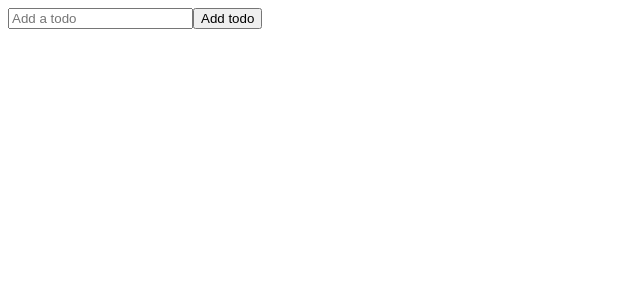
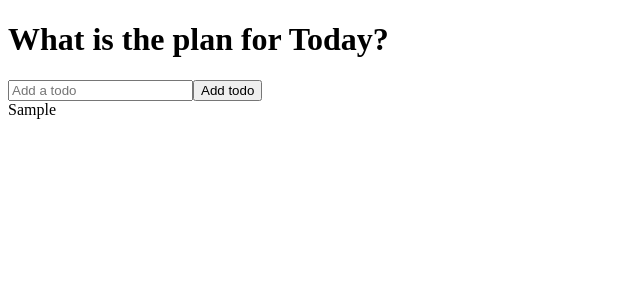
Before and after one commit to SarvinTorkaman/creating-react-todos-list, a React (Create React App) app: page / in a window 1280 px wide. Both pictures are taken after typing "Sample" into the empty fields and a click on the input "Add todo". Shown: the top 300 px of the page, without its empty margins (0-640 px from the left). Built offline with nearby package versions, Linux system fonts and the light colour scheme.

Commit message:
added Todo codes and installed react-icons package

```diff
--- a/package.json
+++ b/package.json
@@ -8,6 +8,7 @@
     "@testing-library/user-event": "^13.5.0",
     "react": "^17.0.2",
     "react-dom": "^17.0.2",
+    "react-icos": "^2.2.2",
     "react-scripts": "5.0.0",
     "web-vitals": "^2.1.2"
   },
--- a/src/App.js
+++ b/src/App.js
@@ -1,10 +1,11 @@
 import "./App.css";
-import TodoForm from "./components/TodoForm";
+
+import TodoList from "./components/TodoList";
 
 function App() {
   return (
     <div className="Todo-App">
-      <TodoForm />
+      <TodoList />
     </div>
   );
 }
--- a/src/components/Todo.js
+++ b/src/components/Todo.js
@@ -0,0 +1,14 @@
+import React from "react";
+
+function Todo(props) {
+  const todos = props.todo;
+  return (
+    <div>
+      {todos.map((todo, index) => {
+        return <div key={index}>{todo.text}</div>;
+      })}
+    </div>
+  );
+}
+
+export default Todo;
--- a/src/components/TodoForm.js
+++ b/src/components/TodoForm.js
@@ -1,6 +1,6 @@
 import React, { useState } from "react";
 
-function TodoForm() {
+function TodoForm(props) {
   const [input, setInput] = useState("");
   const handleChange = (e) => {
     setInput(e.target.value);
@@ -8,10 +8,11 @@ function TodoForm() {
   const handleSubmit = (e) => {
     e.preventDefault();
 
-    // props.onSubmit({
-    //   id: Math.floor(Math.random() * 10000),
-    //   text: input,
-    // });
+    props.onSubmit({
+      id: Math.floor(Math.random() * 10000),
+      text: input,
+    });
+
     setInput("");
   };
 
--- a/src/components/TodoList.js
+++ b/src/components/TodoList.js
@@ -0,0 +1,29 @@
+import React, { useState } from "react";
+import TodoForm from "./TodoForm";
+import Todo from "./Todo";
+
+function TodoList() {
+  const [todos, setTodos] = useState([]);
+
+  const addTodo = (todo) => {
+    if (!todo.text || /^\s*$/.test(todo.text)) {
+      return;
+    }
+
+    const newTodos = [todo, ...todos];
+
+    setTodos(newTodos);
+    // console.log(...todos);
+  };
+
+  return (
+    <div className="TodoList">
+      <h1>What is the plan for Today?</h1>
+
+      <TodoForm onSubmit={addTodo} />
+      <Todo todo={todos} />
+    </div>
+  );
+}
+
+export default TodoList;
```
Also changed, not shown: 1 other file (tests, documents, lock files or other folders).
